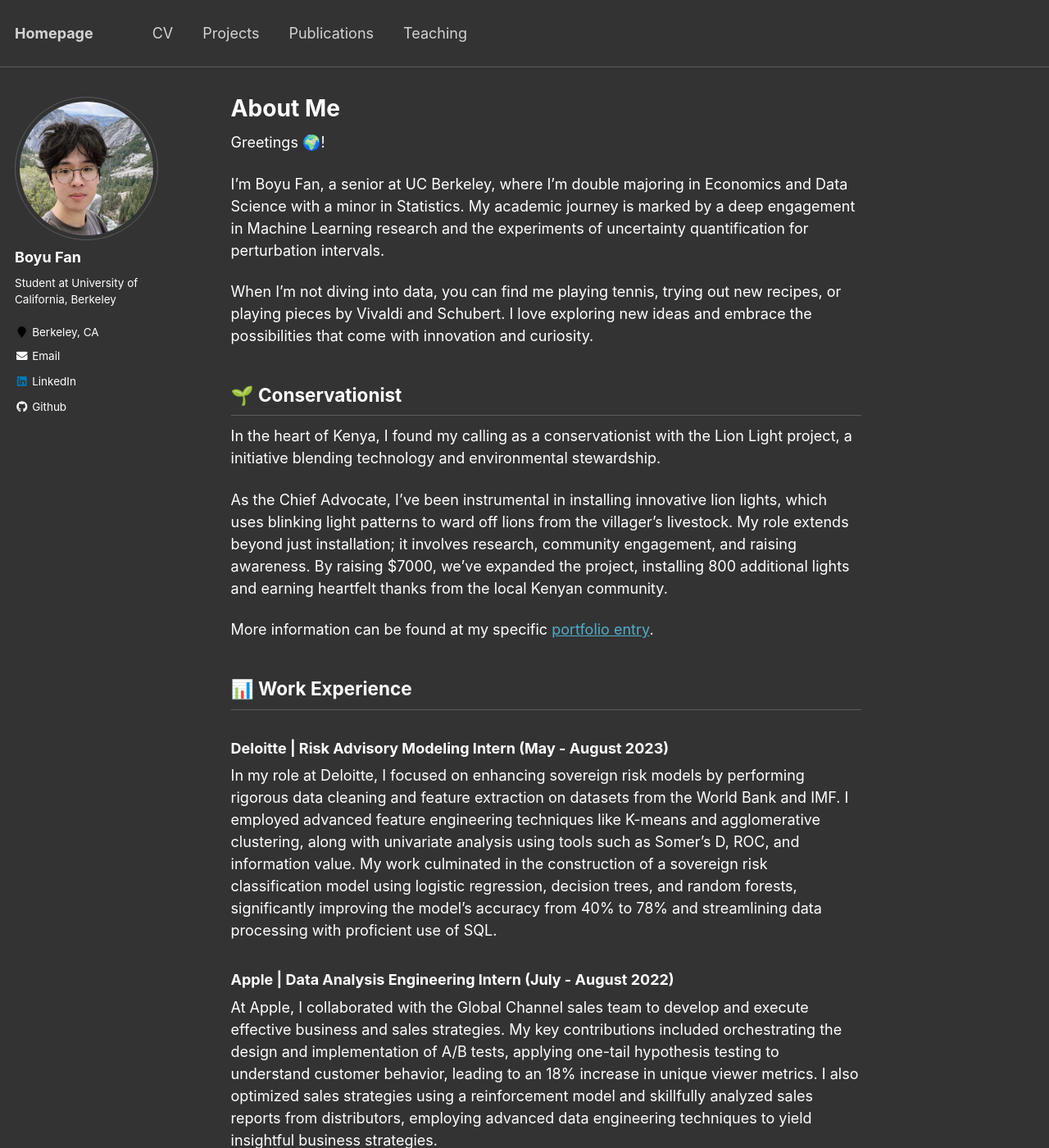
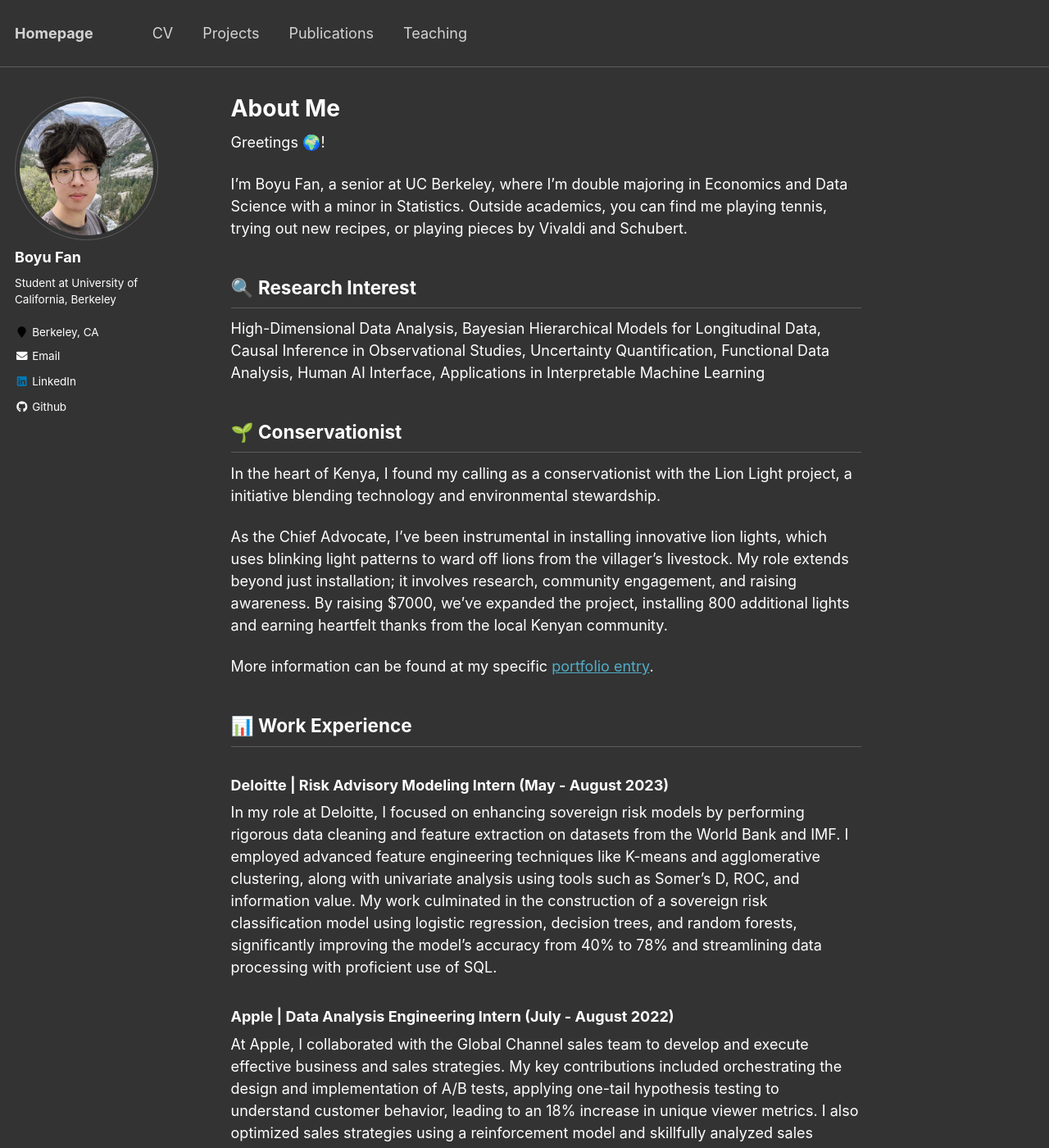
Before and after one commit to BoyuFan1/BoyuFan1, a Jekyll site: the page built from _pages/about.md, in a window 1280 px wide and 1400 px high. Shown: the whole window at 82% size. Built offline with Jekyll 4.4.1, drawn with Linux system fonts in a browser that asks for light colours; some of the changed text lies outside the part shown.

Commit message:
Research Interest

```diff
--- a/_pages/about.md
+++ b/_pages/about.md
@@ -10,18 +10,10 @@ redirect_from:
 
 Greetings 🌍!
 
-I'm Boyu Fan, a senior at UC Berkeley, where I'm double majoring in Economics and Data Science with a minor in Statistics. My academic journey is marked by a deep engagement in Machine Learning research and the experiments of uncertainty quantification for perturbation intervals.
-
-When I'm not diving into data, you can find me playing tennis, trying out new recipes, or playing pieces by Vivaldi and Schubert. I love exploring new ideas and embrace the possibilities that come with innovation and curiosity.
-
-<!--
-
+I'm Boyu Fan, a senior at UC Berkeley, where I'm double majoring in Economics and Data Science with a minor in Statistics. Outside academics, you can find me playing tennis, trying out new recipes, or playing pieces by Vivaldi and Schubert.
 
 ## 🔍 Research Interest
-My research interests lie at the intersection of advanced computational methodologies and data-driven analysis, particularly focusing on the application of Long Short-Term Memory (LSTM) and Conditional Recurrent Neural Networks (RNNs) within the TensorFlow framework. My work primarily revolves around time series data analysis in the context of network performance optimization. I am deeply engaged in developing novel predictive tools and methodologies, utilizing Tstat log data to enhance network efficiency and reliability.
-
--->
-
+High-Dimensional Data Analysis, Bayesian Hierarchical Models for Longitudinal Data, Causal Inference in Observational Studies, Uncertainty Quantification, Functional Data Analysis, Human AI Interface, Applications in Interpretable Machine Learning
 
 ## 🌱 Conservationist
 In the heart of Kenya, I found my calling as a conservationist with the Lion Light project, a initiative blending technology and environmental stewardship.
```
Also changed, not shown: other parts of _pages/about.md (+2 -2 lines).
